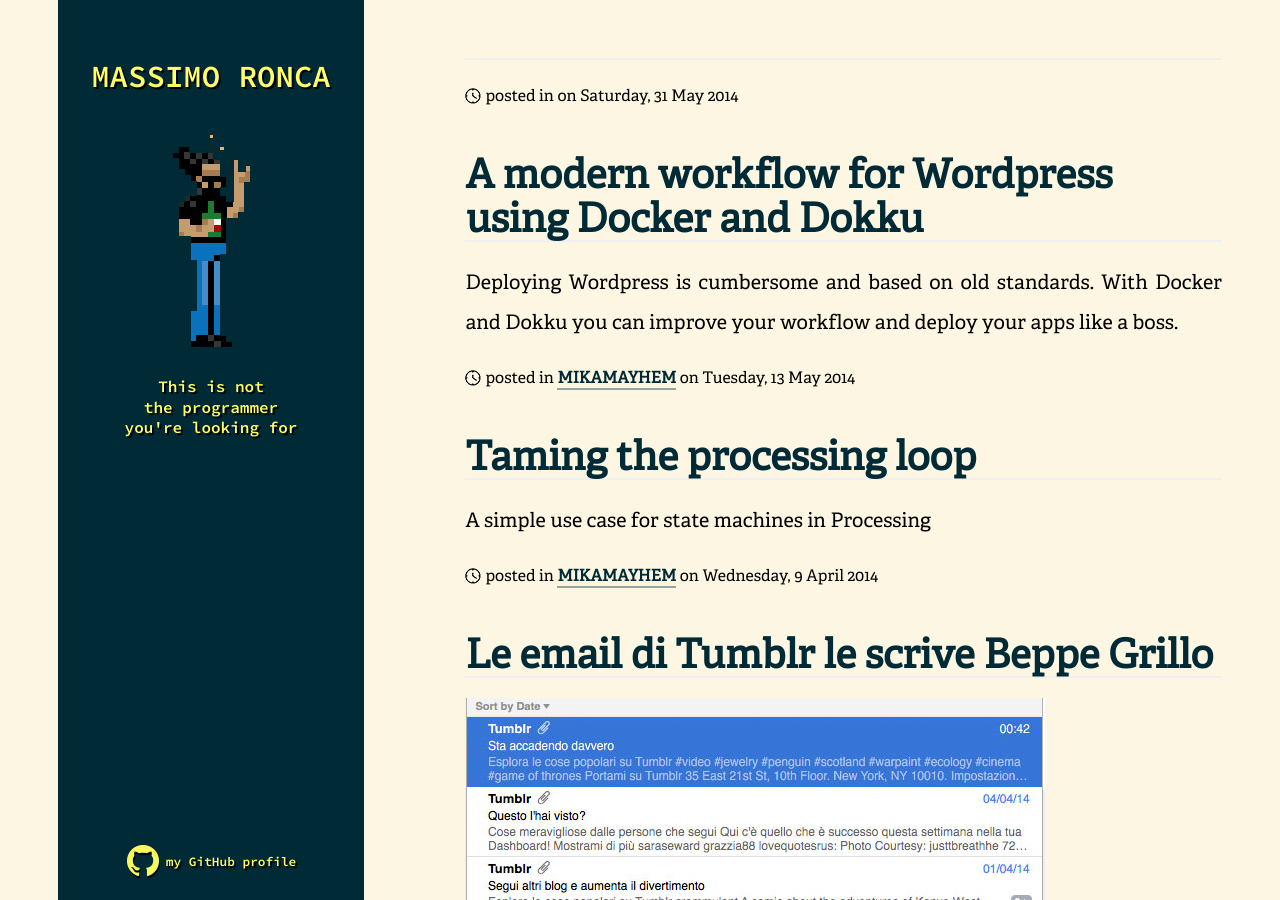
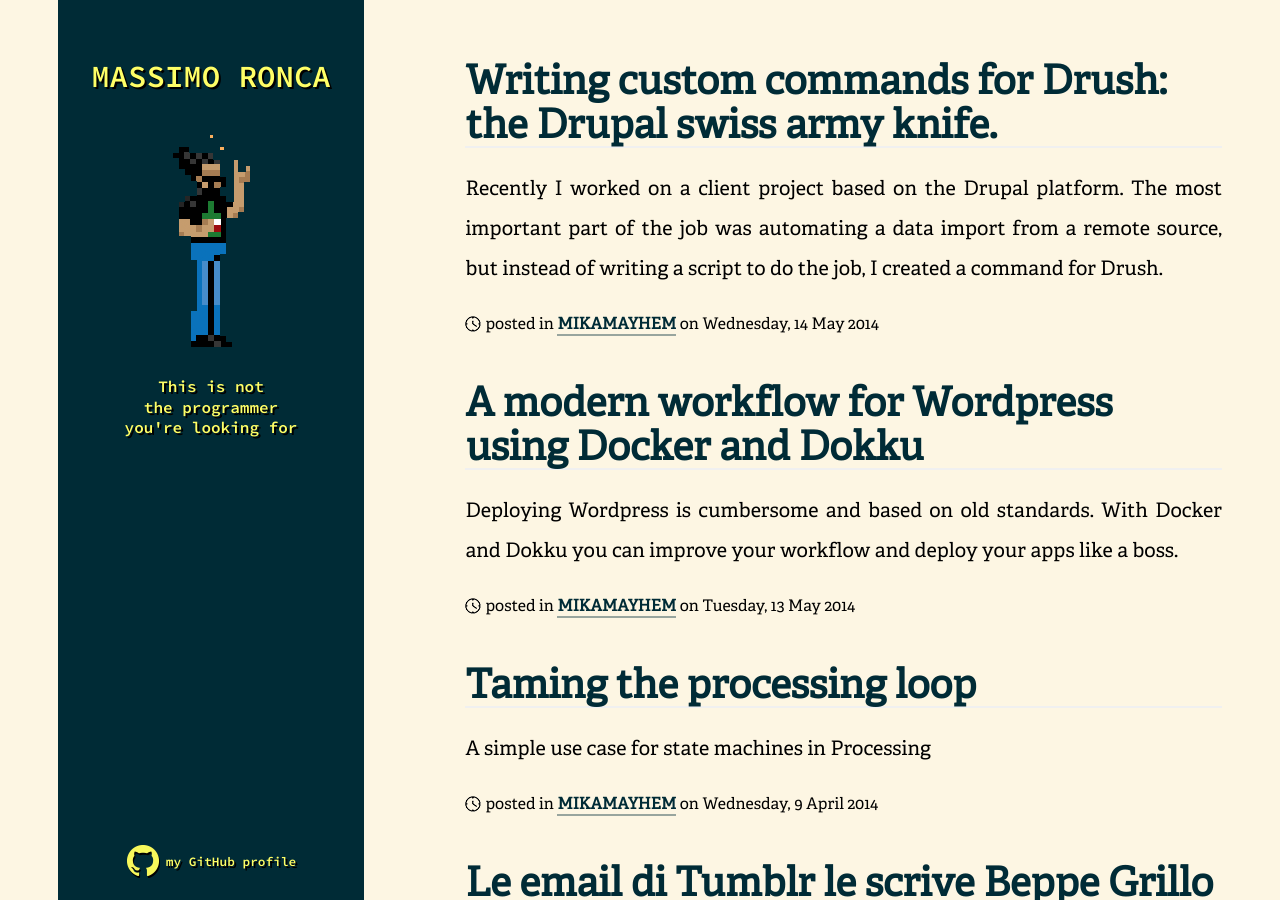
Before and after one commit to Laesod/massimoronca.it, a Jekyll site: the page built from index.html, in a window 1280 px wide and 900 px high. Built offline with Jekyll 4.4.1, drawn with Linux system fonts in a browser that asks for light colours; Markdown is read by kramdown in place of the engine named in the settings.

Commit message:
fixed an error when a meta tag in the YAML header contains a colon

````diff
--- a/_posts/2014-05-14-writing-custom-commands-for-drush-the-drupal-swiss-army-knife.md
+++ b/_posts/2014-05-14-writing-custom-commands-for-drush-the-drupal-swiss-army-knife.md
@@ -1,7 +1,7 @@
 ---
 layout: post
-title: Writing custom commands for Drush: the Drupal swiss army knife.
-excerpt:
+title: "Writing custom commands for Drush: the Drupal swiss army knife."
+excerpt: Recently I worked on a client project based on the Drupal platform. The most important part of the job was automating a data import from a remote source, but instead of writing a script to do the job, I created a command for Drush.
 source-name: MIKAMAYHEM
 source-url: http://dev.mikamai.com/post/85715381049/writing-custom-commands-for-drush-the-drupal-swiss
 tags:
@@ -11,8 +11,7 @@
 ---
 
 Recently I worked on a client project based on the Drupal platform.
-The most important part of the job was automating a data import from a remote source,
-but instead of writing a script to do the job, I created a command for [Drush](https://github.com/drush-ops/drush).
+The most important part of the job was automating a data import from a remote source, but instead of writing a script to do the job, I created a command for [Drush](https://github.com/drush-ops/drush).
 Quoting from Drush repository site
 
 > Drush is a command-line shell and scripting interface for Drupal, a veritable Swiss Army knife designed to make life easier for those who spend their working hours hacking away at the command prompt.
@@ -130,7 +132,7 @@
 
 If we did our job diligently, running `drush help roll-dice` should give us this ouput
 
-```bash
+```sh
 Roll a dice for your pleasure.
 
 Examples:
````
Also changed, not shown: other parts of _posts/2014-05-14-writing-custom-commands-for-drush-the-drupal-swiss-army-knife.md (+4 -1 lines).
